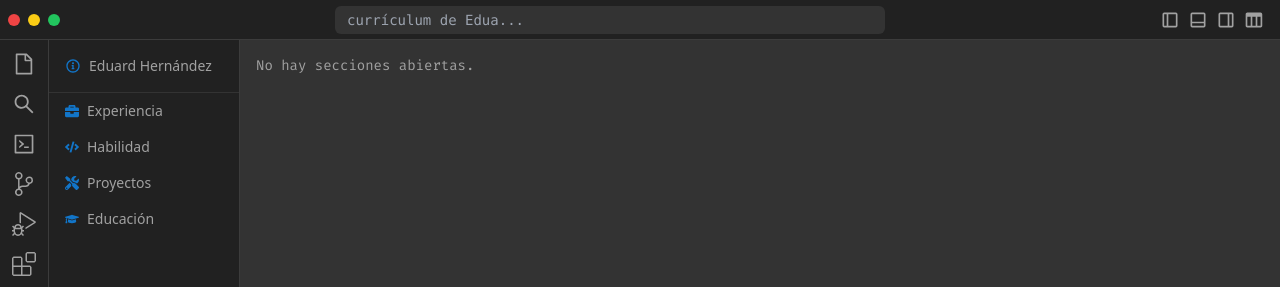
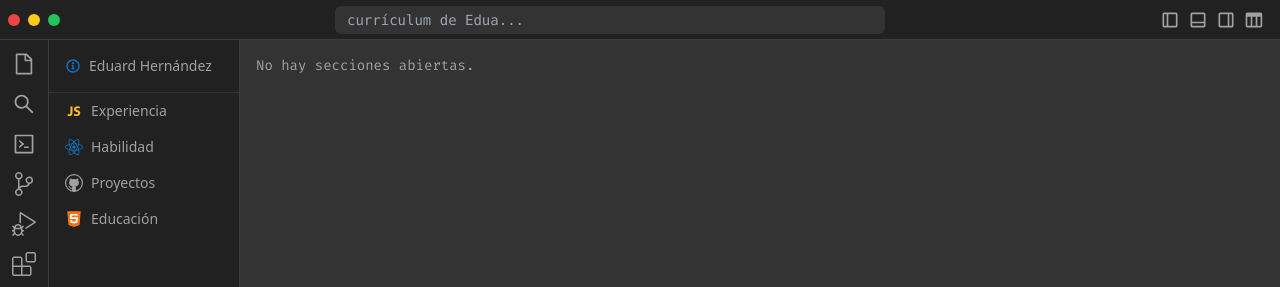
Before and after one commit to trosdesuru/resumee, a React (Vite) app in the folder project/: page / in a window 1280 px wide. Shown: the top 287 px of the page. Built offline with nearby package versions, Linux system fonts and the light colour scheme; a web font is replaced by a local one.

Commit message:
changed SideBar Icons, #cv

```diff
--- a/project/src/App.jsx
+++ b/project/src/App.jsx
@@ -24,7 +24,7 @@ function App() {
   }
 
   const closeTab = (section) => {
-    setOpenTabs(openTabs.filter((tab) => tab !== section))
+    setOpenTabs(openTabs.filter(tab => tab !== section))
 
     if (activeTab === section) {
       setActiveTab(openTabs[0] || null)
--- a/project/src/components/SideBar.jsx
+++ b/project/src/components/SideBar.jsx
@@ -1,6 +1,8 @@
 import React, { useState } from 'react'
-import { FaBriefcase, FaCode, FaGraduationCap, FaTools } from 'react-icons/fa'
+import { FaBriefcase, FaCode, FaGraduationCap, FaHtml5, FaTools, FaReact } from 'react-icons/fa'
 import { RiInformation2Line } from "react-icons/ri"
+import { DiJavascript1 } from "react-icons/di"
+import { VscGithub } from 'react-icons/vsc'
 
 const Sidebar = ({ openSection }) => {
     console.debug('side bar -> call')
@@ -42,16 +44,26 @@ const Sidebar = ({ openSection }) => {
 
                 <ul className="flex flex-col font-doppioOne text-sm">
                     <li onClick={() => openSection('Experiencia')} className="relative flex items-center px-4 py-2 hover:bg-gray cursor-pointer hover:line">
-                        <FaBriefcase className="mr-2 text-bleu" /> Experiencia
+                        {/* <FaBriefcase className="mr-2 text-bleu" /> Experiencia */}
+                        <DiJavascript1 size={18} className="mr-2 text-yellowHover" /> Experiencia
                     </li>
                     <li onClick={() => openSection('Habilidades')} className="relative flex items-center px-4 py-2 hover:bg-gray cursor-pointer hover:line">
-                        <FaCode className="mr-2 text-bleu" /> Habilidad
+                        {/* <FaCode className="mr-2 text-bleu" /> Habilidad */}
+                        <FaReact size={18} className="mr-2 text-bleu" /> Habilidad
                     </li>
                     <li onClick={() => openSection('Proyectos')} className="relative flex items-center px-4 py-2 hover:bg-gray cursor-pointer hover:line">
-                        <FaTools className="mr-2 text-bleu" /> Proyectos
+                        {/* <FaTools className="mr-2 text-bleu" /> Proyectos */}
+                        <VscGithub size={18} className="mr-2 text-textPrimary" /> Proyectos
                     </li>
                     <li onClick={() => openSection('Educación')} className="relative flex items-center px-4 py-2 hover:bg-gray cursor-pointer hover:line">
-                        <FaGraduationCap className="mr-2 text-bleu" /> Educación
+                        {/* <FaGraduationCap className="mr-2 text-bleu" /> Educación */}
+                        <div className="relative flex items-center">
+                            <div className="relative flex items-center justify-center mr-2">
+                                <span className="absolute inset-0.7 flex items-center justify-center w-3 h-3 bg-white rounded-full"></span>
+                                <FaHtml5 size={18} className="text-orange-500 relative z-10" />
+                            </div>
+                        </div>
+                        Educación
                     </li>
                 </ul>
             </div>
--- a/project/src/components/TabBar.jsx
+++ b/project/src/components/TabBar.jsx
@@ -19,13 +19,12 @@ function TabBar({ openTabs, closeTab, activeTab, setActiveTab }) {
                         onClick={() => setActiveTab(tab)}
                         className=
                         {`flex items-center px-6 py-2 cursor-pointer space-x-2 border-r border-border
-                        ${tab === activeTab ? 'border-t border-t-bleu bg-gray' : 'border-b hover:bg-tab'}`}
+                        ${tab === activeTab ? 'border-t border-t-bleu bg-gray' : 'hover:bg-tab'}`}
                     >
                         <span className='font-firaCode text-xs'>{tab}</span>
-                        <button onClick={(event) => {
-                            event.stopPropagation()
-                            closeTab(tab)
-                        }} className='font-mono font-extralight text-sm text-white ml-2'>x</button>
+                        <button
+                            onClick={(event) => { event.stopPropagation(), closeTab(tab) }}
+                            className='font-mono font-extralight text-sm text-white ml-2'>x</button>
                     </div>
                 ))}
             </div>
```
